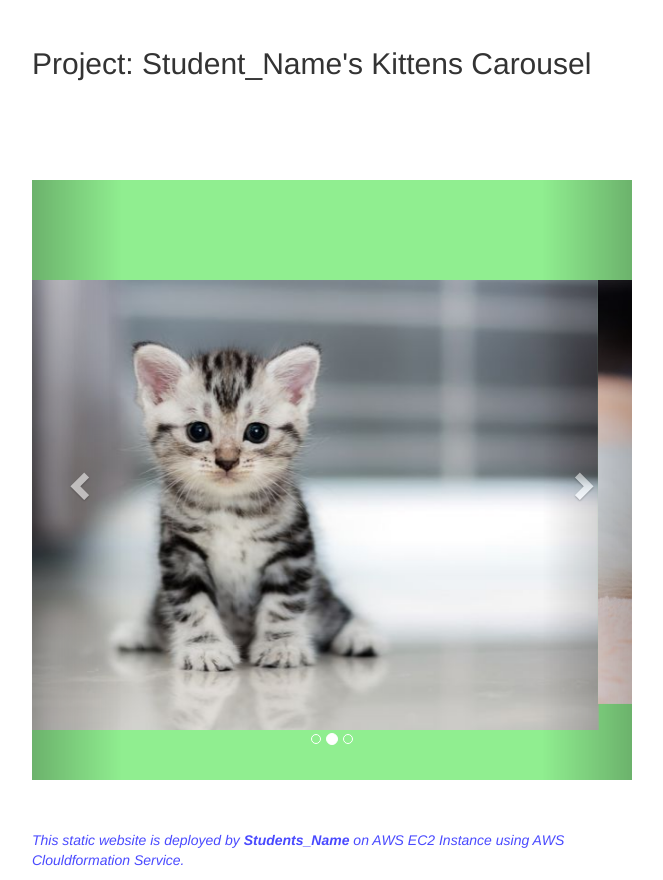
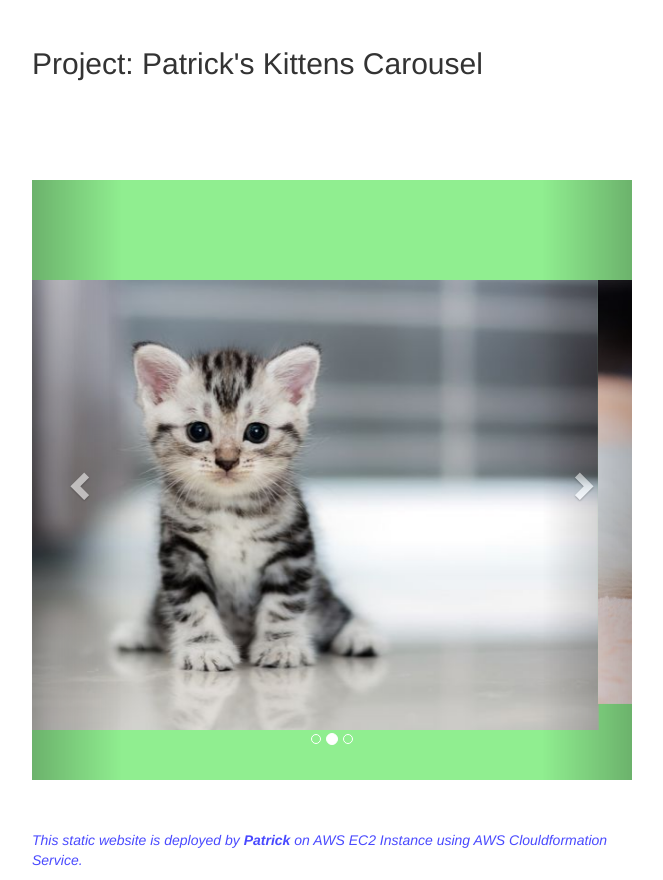
Before and after one commit to amagne/my-repository, a plain HTML site: page 101-kittens-carousel-static-website-ec2/static-web/index.html in a window 1280 px wide. Shown: the part 203-1083 px from the top of the page, without its empty margins (308-971 px from the left). Drawn offline with nearby package versions, Linux system fonts and the light colour scheme.

Commit message:
Fix index.html file

```diff
--- a/101-kittens-carousel-static-website-ec2/static-web/index.html
+++ b/101-kittens-carousel-static-website-ec2/static-web/index.html
@@ -45,7 +45,7 @@
 
   <div><img style="width:300px; height:100px" src="https://clarusway.com/wp-content/uploads/2022/12/clarusway-logo-black.png" /></div>
 
-  <h2> Project: Student_Name's Kittens Carousel</h2>
+  <h2> Project: Patrick's Kittens Carousel</h2>
 
   <div id="myCarousel" class="carousel slide" data-ride="carousel">
     <!-- Indicators -->
@@ -80,7 +80,7 @@
   </div>
 
 
-  <p class="footnote"><i>This static website is deployed by <b> Students_Name </b> on AWS EC2 Instance using AWS
+  <p class="footnote"><i>This static website is deployed by <b> Patrick </b> on AWS EC2 Instance using AWS
       Clouldformation Service.</i></p>
 </body>
 
```
Also changed, not shown: 2 other files.
